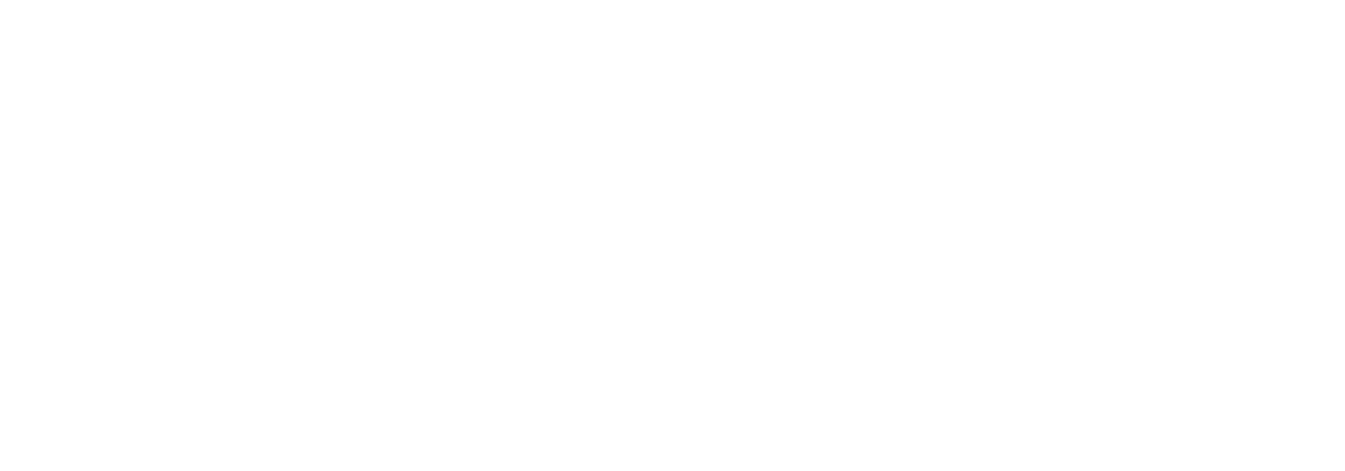
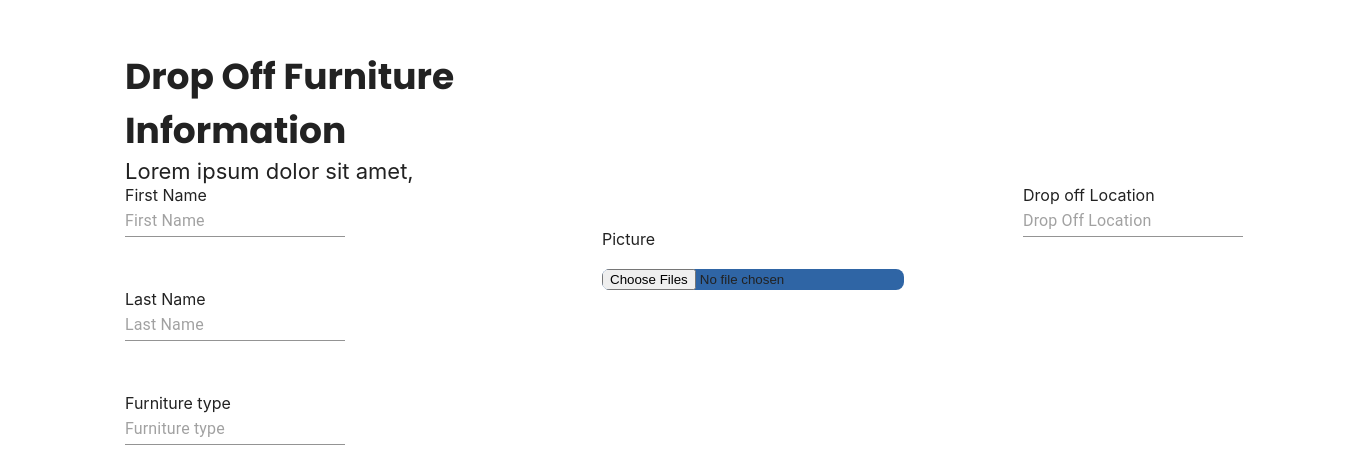
Before and after one commit to xCyziw/Wackathon, a React (Create React App) app: page /donate in a window 1280 px wide. Shown: the part 979-1450 px from the top of the page, 1345 px wide, since content can reach past the window. Before the commit the page ends 800 px from the top, so only its background shows below. Built offline with nearby package versions, Linux system fonts and the light colour scheme.

Commit message:
pulling changes

```diff
--- a/src/pages/DropOff/index.js
+++ b/src/pages/DropOff/index.js
@@ -1,6 +1,7 @@
 import React, { Component } from 'react';
 import Input from '@material-ui/core/Input';
 import API from "../../utils/API";
+import './style.css';
 export default class DropOff extends Component {
 
   state = {
@@ -39,17 +40,49 @@
   classes = this.useStyles;
   render() {
     return (
-      <div>
-        <h1>Drop Off Furniture Information</h1>
-        <p>Lorem ipsum</p>
+      <>
+
+
+
+      <section className="container">
+        <section className="info">
+          <h1>Drop Off Furniture Information</h1>
+          <p>Lorem ipsum dolor sit amet,</p>
+        </section>
+
         <form className={this.classes.root} noValidate autoComplete="off">
-          <Input placeholder="First Name" inputProps={{ 'aria-label': 'description' }} />
-          <Input placeholder="Last Name" inputProps={{ 'aria-label': 'description' }} />
-          <Input placeholder="Furniture type" inputProps={{ 'aria-label': 'description' }} />
-          <input type='file' id='images' placeholder='images' multiple onChange={this.uploadFile} />
-          <Input placeholder="Drop Off Location" inputProps={{ 'aria-label': 'description' }} />
+          <section className="firstName">
+            <label>
+              First Name
+            </label><br></br>
+            <Input placeholder="First Name" inputProps={{ 'aria-label': 'description' }} />
+          </section>
+
+          <section className='lastName'>
+            <label>
+              Last Name
+            </label><br></br>
+            <Input placeholder="Last Name" inputProps={{ 'aria-label': 'description' }} />
+          </section>
+
+          <section className='furniture'>
+            <label>Furniture type</label>
+            <br></br>
+            <Input placeholder="Furniture type" inputProps={{ 'aria-label': 'description' }} />
+          </section>
+
+          <section className='picture'>
+            <label>Picture</label><br></br>
+            <input className="btn" type='file' id='images' placeholder='images' multiple onChange={this.uploadFile} />
+          </section>
+
+          <section className='drop'>
+            <label>Drop off Location</label>
+            <Input placeholder="Drop Off Location" inputProps={{ 'aria-label': 'description' }} />
+          </section>
         </form>
-      </div>
+      </section>
+      </>
     )
   }
 }
--- a/src/pages/DropOff/style.css
+++ b/src/pages/DropOff/style.css
@@ -0,0 +1,79 @@
+.container {
+  background: #C4C4C4;
+}
+
+.info{
+  display: flex;
+  flex-direction: column;
+  padding: 0px;
+
+  position: absolute;
+  width: 372px;
+  height: 129px;
+  left: 125px;
+  top: 999px;
+}
+
+.firstName{
+  position: absolute;
+  width: 322px;
+  height: 78px;
+  left: 125px;
+  top: 1164px;
+}
+
+.lastName{
+  position: absolute;
+  width: 322px;
+  height: 78px;
+  left: 125px;
+  top: 1268px;
+}
+
+.furniture{
+  position: absolute;
+  width: 322px;
+  height: 78px;
+  left: 125px;
+  top: 1372px;
+}
+
+.picture{
+  position: absolute;
+width: 62px;
+height: 22px;
+left: 592px;
+top: 1164px;
+
+
+
+/* button-fullwidth */
+
+
+/* Auto Layout */
+
+display: flex;
+flex-direction: column;
+padding: 12px 10px;
+
+position: absolute;
+width: 322px;
+height: 46px;
+left: 592px;
+top: 1196px;
+
+/* blue */
+}
+
+.btn{
+  background: #2F65A5;
+  border-radius: 8px;
+}
+
+.drop{
+  position: absolute;
+  width: 322px;
+  height: 78px;
+  left: 1023px;
+  top: 1164px;
+}
```
